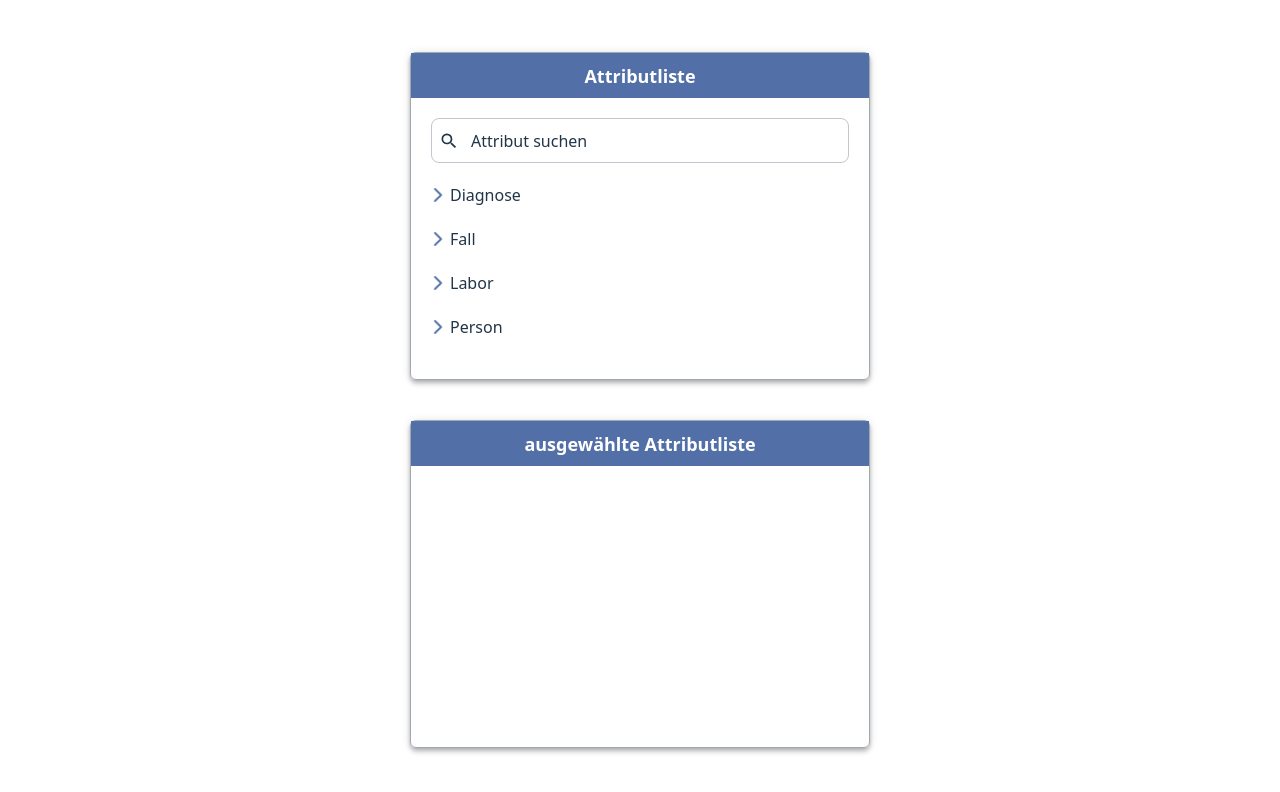
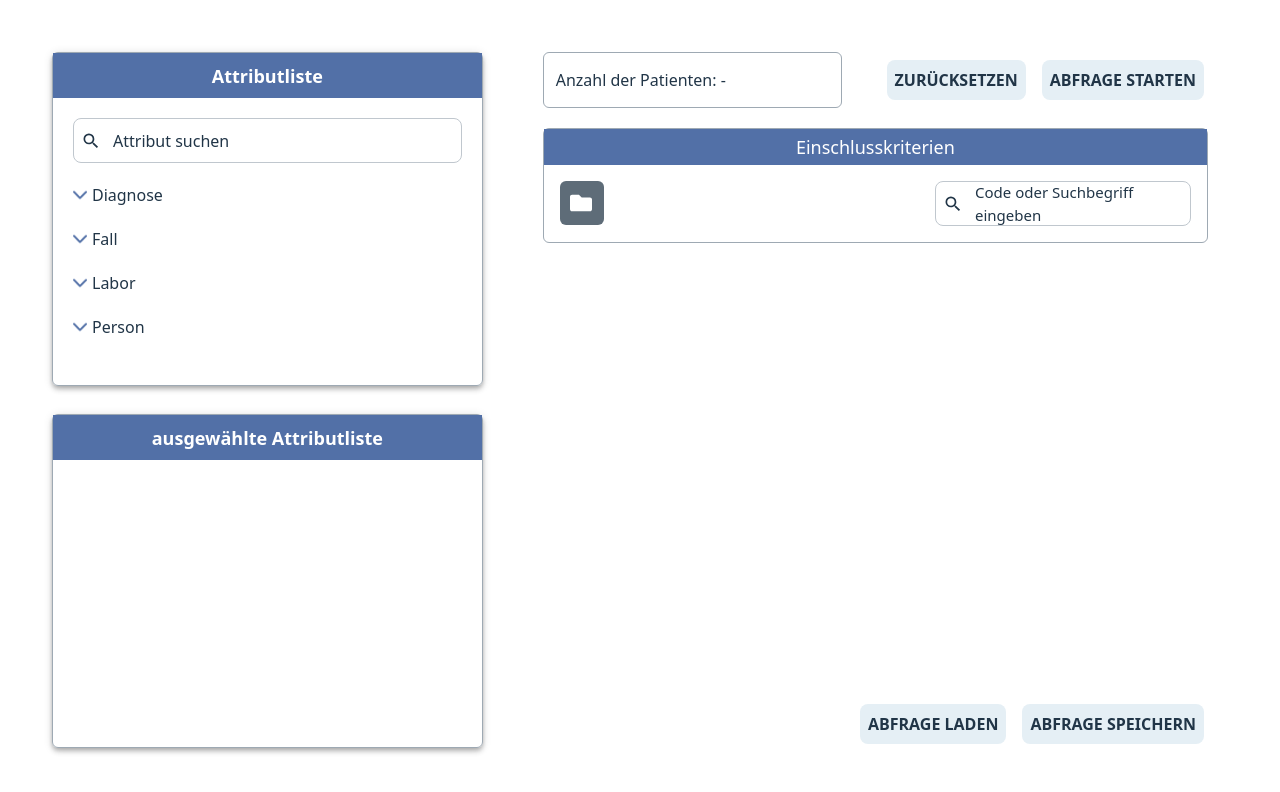
Before and after one commit to diz-unimr/machbarkeit-react, a React (Vite) app: page / in a window 1280 px wide. Shown: the top 792 px of the page. Built offline with nearby package versions, Linux system fonts and the light colour scheme.

Commit message:
add: FeasibilityContainer

```diff
--- a/src/App.css
+++ b/src/App.css
@@ -1,5 +1,5 @@
 #root {
-  max-width: 1280px;
+  width: 100%;
   height: 100%;
   margin: 0 auto;
   padding: 2rem;
--- a/src/App.tsx
+++ b/src/App.tsx
@@ -4,12 +4,14 @@ SPDX-License-Identifier: AGPL-3.0-or-later */
 
 import "./App.css";
 import AttributeList from "./features/attribute-list/AttributeList";
+import FeasibilityContainer from "./features/feasibility/FeasibilityContainer";
 
 function App() {
   return (
     <>
-      <div className="w-full h-full flex flex-col rounded-lg">
+      <div className="w-full h-full flex rounded-lg">
         <AttributeList />
+        <FeasibilityContainer />
       </div>
     </>
   );
--- /dev/null
+++ b/src/components/ui/Button.tsx
@@ -0,0 +1,18 @@
+/* SPDX-FileCopyrightText: Nattika Jugkaeo <nattika.jugkaeo@uni-marburg.de>
+SPDX-License-Identifier: AGPL-3.0-or-later */
+
+type ButtonProp = {
+  id: string;
+  label: string;
+};
+
+export default function Button({ id, label }: ButtonProp) {
+  return (
+    <button
+      id={id}
+      className="w-fit min-h-[40px] font-bold pl-[8px] pr-[8px] m-1 rounded-lg !bg-[#e5eff5]"
+    >
+      {label}
+    </button>
+  );
+}
--- a/src/components/ui/InputTextField.tsx
+++ b/src/components/ui/InputTextField.tsx
@@ -6,42 +6,77 @@ import { useState } from "react";
 
 type InputTextFieldProp = {
   id: string;
-}
+  label: string;
+};
 
-function InputTextField({ id }: InputTextFieldProp) {
+function InputTextField({ id, label }: InputTextFieldProp) {
   const [isFocused, setIsFocused] = useState(false);
   const [textInput, setTextInput] = useState("");
 
   return (
     <>
-			<div className="relative mb-5">
-
+      <div className="w-full relative">
         <div className="h-[45px] relative">
-					<div onFocus={() => setIsFocused(true)} onBlur={() => setIsFocused(false)} className="flex h-full">
-						<input onChange={(e) => setTextInput(e.target.value)} id={id} type="text" value={textInput} placeholder="" className="h-full w-full truncate !rounded-lg !border !border-[#c0c7ce] outline-0 pl-8"/>
-						<label htmlFor={id}
+          <div
+            onFocus={() => setIsFocused(true)}
+            onBlur={() => setIsFocused(false)}
+            className="flex h-full"
+          >
+            <input
+              onChange={(e) => setTextInput(e.target.value)}
+              id={id}
+              type="text"
+              value={textInput}
+              placeholder=""
+              className="h-full w-full truncate !rounded-lg !border !border-[#c0c7ce] outline-0 pl-8"
+            />
+            <label
+              htmlFor={id}
               className={`flex items-center absolute left-0 ml-10 cursor-auto transition-all duration-100
-								${ (textInput.length > 0 || isFocused) ? "-top-2.5 text-sm font-bold bg-white" : "h-full top-0 ml-2"}`}>
-							Attribut suchen
+								${textInput.length > 0 || isFocused ? "-top-2.5 text-sm font-bold bg-white" : "h-full top-0 ml-2"}`}
+            >
+              {label}
             </label>
           </div>
           <div className="flex h-full items-center absolute top-0 left-0 ml-2">
             <span>
-							<svg fill="currentColor" width="20" height="20" viewBox="0 0 24 24" className="material-design-icon__svg">
+              <svg
+                fill="currentColor"
+                width="20"
+                height="20"
+                viewBox="0 0 24 24"
+                className="material-design-icon__svg"
+              >
                 <path d="M9.5,3A6.5,6.5 0 0,1 16,9.5C16,11.11 15.41,12.59 14.44,13.73L14.71,14H15.5L20.5,19L19,20.5L14,15.5V14.71L13.73,14.44C12.59,15.41 11.11,16 9.5,16A6.5,6.5 0 0,1 3,9.5A6.5,6.5 0 0,1 9.5,3M9.5,5C7,5 5,7 5,9.5C5,12 7,14 9.5,14C12,14 14,12 14,9.5C14,7 12,5 9.5,5Z" />
               </svg>
             </span>
           </div>
-					{textInput.length > 0 &&
-						<button onClick={() => setTextInput("")} className="absolute right-2 top-1/2 -translate-y-1/2 px-2 text-slate-600 !bg-white">
-							<span aria-hidden="true" role="img" className="material-design-icon close-icon"><svg fill="currentColor" width="20" height="20" viewBox="0 0 24 24" className="material-design-icon__svg"><path d="M19,6.41L17.59,5L12,10.59L6.41,5L5,6.41L10.59,12L5,17.59L6.41,19L12,13.41L17.59,19L19,17.59L13.41,12L19,6.41Z"></path></svg></span>
+          {textInput.length > 0 && (
+            <button
+              onClick={() => setTextInput("")}
+              className="absolute right-2 top-1/2 -translate-y-1/2 px-2 text-slate-600 !bg-white"
+            >
+              <span
+                aria-hidden="true"
+                role="img"
+                className="material-design-icon close-icon"
+              >
+                <svg
+                  fill="currentColor"
+                  width="20"
+                  height="20"
+                  viewBox="0 0 24 24"
+                  className="material-design-icon__svg"
+                >
+                  <path d="M19,6.41L17.59,5L12,10.59L6.41,5L5,6.41L10.59,12L5,17.59L6.41,19L12,13.41L17.59,19L19,17.59L13.41,12L19,6.41Z"></path>
+                </svg>
+              </span>
             </button>
-					}
-
+          )}
         </div>
       </div>
     </>
-	)
+  );
 }
 
-export default InputTextField
+export default InputTextField;
--- a/src/features/attribute-list/AttributeList.tsx
+++ b/src/features/attribute-list/AttributeList.tsx
@@ -9,6 +9,7 @@ import { useState } from "react";
 
 function AttributeList() {
   const [expandedIndexes, setExpandedIndex] = useState<Set<number>>(new Set());
+  const [mouseOverIndex, setMouseOverIndex] = useState<number | null>(null);
   const [checkboxItems, setCheckboxItem] = useState<Map<string, Attribute>>(
     new Map()
   );
@@ -70,11 +71,18 @@ function AttributeList() {
     });
   };
 
+  const getTooltipPosition = (index: number) => {
+    setMouseOverIndex(index);
+  };
+
   return (
-    <>
+    <section
+      id="attribute-list"
+      className="flex flex-col gap-7 h-full w-[40%] max-w-[500px] p-[20px]"
+    >
       <AttributeListPanel
         header="Attributliste"
-        extra={<InputTextField id="attributeList" />}
+        extra={<InputTextField id="search-attribute" label="Attribut suchen" />}
       >
         {moduleName.map((module, module_index) => (
           <div key={module_index}>
@@ -85,21 +93,42 @@ function AttributeList() {
               {expandedIndexes.has(module_index)}
               <img
                 src={arrowCollapse}
-                className={`transition-all duration-500 ${expandedIndexes.has(module_index) ? "rotate-90" : "rotate-0"}`}
+                className={
+                  "transition-all duration-500 " +
+                  expandedIndexes.has(module_index)
+                    ? "rotate-90"
+                    : "rotate-0"
+                }
               />
               {module}
             </a>
             <div
-              className={`${expandedIndexes.has(module_index) ? "block" : "hidden"}`}
+              className={expandedIndexes.has(module_index) ? "block" : "hidden"}
             >
               {filteredAttribute.map((attribute, attribute_index) =>
                 attribute.kdsModule === module ? (
                   <div key={attribute_index} className="flex gap-2.5 pl-5 pb-2">
                     <input
+                      id={"id-" + attribute_index}
                       type="checkbox"
                       onChange={() => toggleCheckbox(attribute)}
                     />
-                    <p>{attribute.attributeName}</p>
+                    <p
+                      onMouseOver={() => getTooltipPosition(attribute_index)}
+                      onMouseOut={() => setMouseOverIndex(null)}
+                    >
+                      {attribute.attributeName}
+                    </p>
+                    <span
+                      className={
+                        "w-[350px] absolute z-10 left-[105%] bg-white rounded-[5px] p-[10px] shadow-[0_2px_4px_-1px_#0003,0_4px_5px_#00000024,0_1px_10px_#0000001f] " +
+                        (mouseOverIndex === attribute_index
+                          ? "flex visible"
+                          : "hidden")
+                      }
+                    >
+                      {attribute.attributeDescription}
+                    </span>
                   </div>
                 ) : null
               )}
@@ -127,7 +156,7 @@ function AttributeList() {
             </div>
           ))}
       </AttributeListPanel>
-    </>
+    </section>
   );
 }
 
--- a/src/features/attribute-list/layout/AttributeListPanel.tsx
+++ b/src/features/attribute-list/layout/AttributeListPanel.tsx
@@ -9,13 +9,12 @@ type Prop = {
 
 export default function AttributeListPanel({ header, extra, children }: Prop) {
   return (
-    <div className="flex flex-row flex-wrap w-[460px] h-full m-5">
+    <div className="flex flex-row flex-wrap w-full h-full">
       <div className="relative w-full !border !border-[#9ea9b3] !rounded-md shadow-[0_2px_4px_-1px_#0003,0_4px_5px_#00000024,0_1px_10px_#0000001f]">
         <div className="h-[clamp(45px,10%,60px)] flex justify-center items-center bg-[#5270a7] font-bold text-lg text-white">
           {header}
         </div>
-
-        <div className="w-full h-[90%] flex flex-col p-5">
+        <div className="w-full h-[90%] gap-5 flex flex-col p-5">
           {extra}
           <div className="flex flex-col gap-2.5 overflow-y-auto overflow-x-hidden">
             {children}
--- /dev/null
+++ b/src/features/feasibility/FeasibilityContainer.tsx
@@ -0,0 +1,77 @@
+/* SPDX-FileCopyrightText: Nattika Jugkaeo <nattika.jugkaeo@uni-marburg.de>
+SPDX-License-Identifier: AGPL-3.0-or-later */
+
+import Button from "../../components/ui/Button";
+import InputTextField from "../../components/ui/InputTextField";
+
+function FeasibilityContainer() {
+  return (
+    <section
+      id="feasibility-container"
+      className="flex flex-col h-full w-[60%] max-w-[1000px] justify-between p-[20px] ml-5 mr-5 overflow-y-auto"
+    >
+      <div className="flex flex-col">
+        {/* Feasibility output */}
+        <div className="flex w-full justify-between items-center mb-5">
+          <div className="flex h-[56px] border border-[#9ea9b3] rounded-md w-[45%] items-center p-3">
+            <p>
+              Anzahl der Patienten: <span>-</span>
+            </p>
+          </div>
+          <div className="flex gap-2 w-[55%] justify-end">
+            <Button id="load-query" label="ZURÜCKSETZEN" />
+            <Button id="save-query" label="ABFRAGE STARTEN" />
+          </div>
+        </div>
+        {/* Feasibility builder */}
+        <div className="flex flex-col">
+          {/* Search input */}
+          <div className="flex mb-5">
+            <div className="flex flex-col w-full relativ border border-[#9ea9b3] rounded-md">
+              <div className="flex w-full justify-center p-1 bg-[#5270a7] text-white text-lg font-medium">
+                Einschlusskriterien
+              </div>
+              <div className="flex w-full justify-between p-4">
+                <button className="w-11 h-11 p-2.5 rounded-md !bg-[#5e6c78]">
+                  <svg
+                    width="22"
+                    height="22"
+                    data-v-23839f87=""
+                    role="img"
+                    aria-hidden="true"
+                    focusable="false"
+                    data-prefix="fas"
+                    data-icon="folder"
+                    xmlns="http://www.w3.org/2000/svg"
+                    viewBox="0 0 512 512"
+                    className="svg-inline--fa fa-folder fa-w-16 fa-2x"
+                  >
+                    <path
+                      data-v-23839f87=""
+                      fill="white"
+                      d="M464 128H272l-64-64H48C21.49 64 0 85.49 0 112v288c0 26.51 21.49 48 48 48h416c26.51 0 48-21.49 48-48V176c0-26.51-21.49-48-48-48z"
+                    ></path>
+                  </svg>
+                </button>
+                <div className="flex max-w-[90%] text-[15px]">
+                  <InputTextField
+                    id="search-text"
+                    label="Code oder Suchbegriff eingeben"
+                  />
+                </div>
+              </div>
+            </div>
+          </div>
+          {/* Display panel */}
+          <div></div>
+        </div>
+      </div>
+      <div className="flex justify-end gap-2">
+        <Button id="load-query" label="ABFRAGE LADEN" />
+        <Button id="save-query" label="ABFRAGE SPEICHERN" />
+      </div>
+    </section>
+  );
+}
+
+export default FeasibilityContainer;
--- a/src/index.css
+++ b/src/index.css
@@ -9,6 +9,7 @@
   font-family: system-ui, Avenir, Helvetica, Arial, sans-serif;
   line-height: 1.5;
   font-weight: 400;
+  font-size: 16px !important;
   height: 100%;
 
   color-scheme: light dark;
@@ -22,9 +23,6 @@
 }
 
 body {
-  /* margin: 0; */
-  display: flex;
-  place-items: center;
   width: 100%;
   height: 100%;
 }
```
Lines whose indentation alone changed are shown as unchanged.
